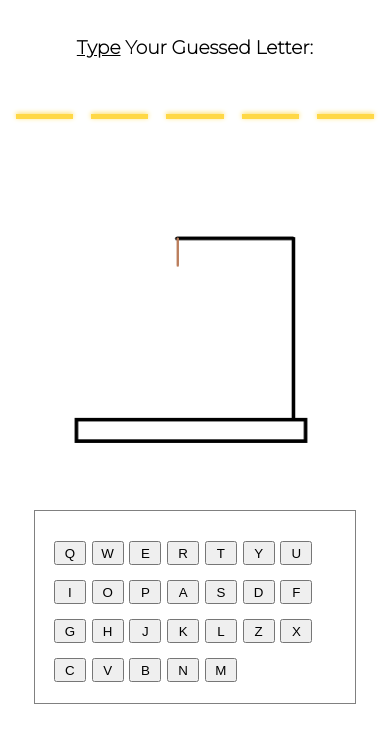
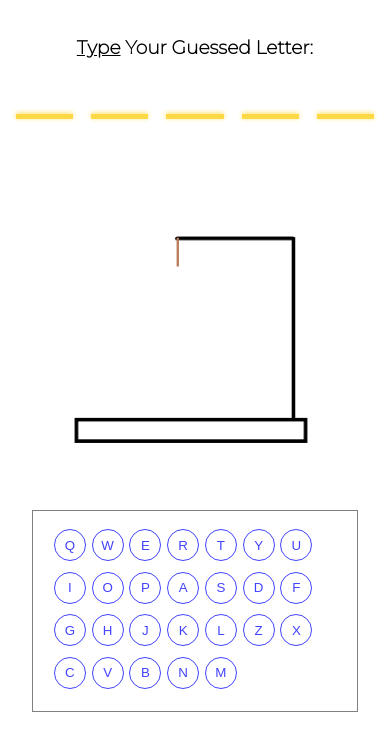
Before and after one commit to Ara-13/HangMan-Game, a plain HTML site: page index.html in a window 390 px wide. Shown: the part 87-838 px from the top of the page. Drawn offline with Linux system fonts and the light colour scheme; some packages are replaced by stand-ins of ours; a script that the page names is missing.

Commit message:
makes btns better

```diff
--- a/style.css
+++ b/style.css
@@ -100,7 +100,7 @@ header > div {
     #result-board {
         font-size: 2em;
         width: 9em !important;
-        height: 5em !important;
+        height: 6em !important;
     }
     #hangman img {
         width: 100%;
@@ -134,15 +134,19 @@ header > div {
         justify-content: center;
         align-items: center;
         flex-wrap: wrap;
-        padding: 1rem;
+        padding: 0.5rem 5% 0 5%;
         padding: auto;
         overflow-x: auto;
     }
     .typebtn {
+        background: transparent;
         width: 2rem;
         text-align: center;
-        height: 1.5rem;
+        height: 2rem;
         margin: 0 1% 0;
+        color: rgb(67, 67, 255);
+        border: solid 0.5px rgb(67, 67, 255);
+        border-radius: 50%;
     }
     #word-sec .word {
         width: 100%;
```
